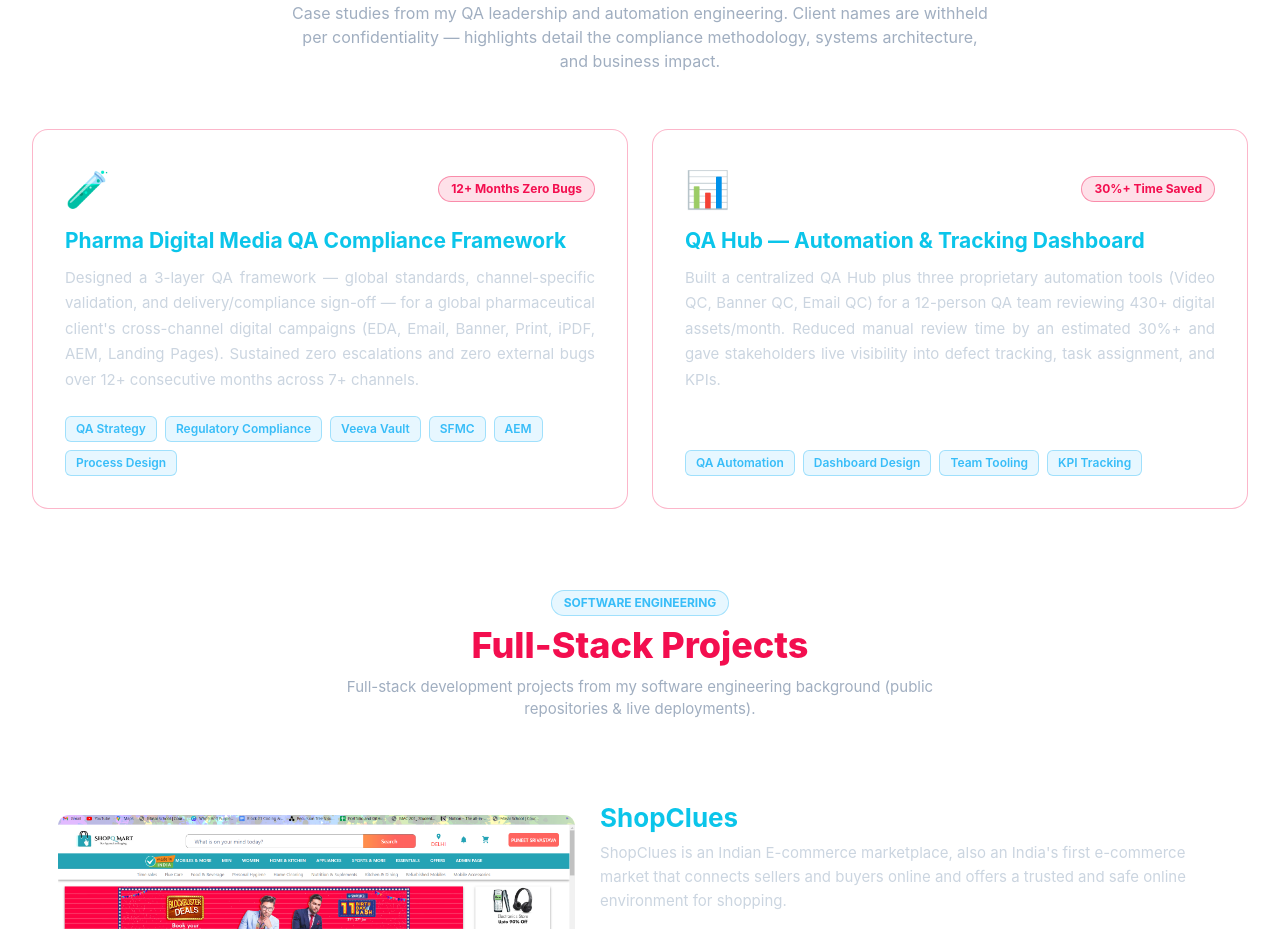
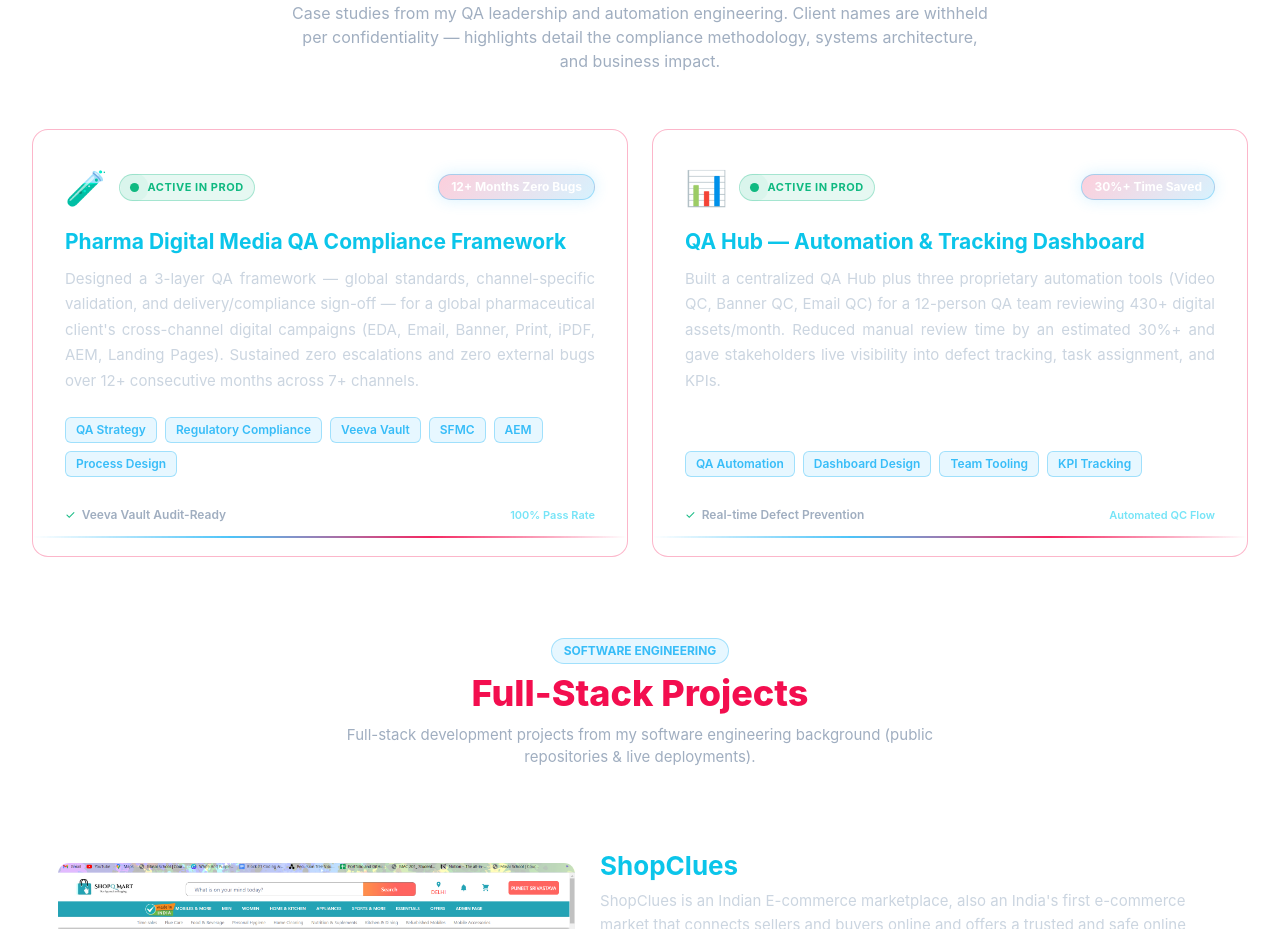
Before and after one commit to CodexPuneet/CodexPuneet.github.io, a React (Create React App) app: page / in a window 1280 px wide. Shown: the part 7980-8909 px from the top of the page. Built offline with nearby package versions, Linux system fonts and the light colour scheme.

Commit message:
Add dynamic QA scanner laser beam, pulse telemetry, and interactive animations to testing projects

```diff
--- a/src/Pages/Home.css
+++ b/src/Pages/Home.css
@@ -163,3 +163,96 @@
   border: 1px solid rgba(56, 189, 248, 0.4);
   color: #38bdf8;
 }
+
+/* QA & Testing Interactive Animations */
+.qa-card-animated {
+  position: relative;
+  overflow: hidden;
+  transition: all 0.4s cubic-bezier(0.4, 0, 0.2, 1);
+}
+
+.qa-card-animated::before {
+  content: '';
+  position: absolute;
+  top: 0;
+  left: -150%;
+  width: 100%;
+  height: 100%;
+  background: linear-gradient(
+    90deg,
+    transparent 0%,
+    rgba(56, 189, 248, 0.08) 50%,
+    rgba(243, 14, 79, 0.1) 80%,
+    transparent 100%
+  );
+  transform: skewX(-25deg);
+  pointer-events: none;
+  transition: left 0.75s ease;
+}
+
+.qa-card-animated:hover::before {
+  left: 200%;
+}
+
+.qa-scan-line {
+  position: absolute;
+  top: 0;
+  left: 0;
+  right: 0;
+  height: 2px;
+  background: linear-gradient(90deg, transparent, #38bdf8, #f30e4f, transparent);
+  animation: qa__scan 4s cubic-bezier(0.4, 0, 0.2, 1) infinite;
+  opacity: 0.75;
+}
+
+@keyframes qa__scan {
+  0% {
+    top: 0%;
+    opacity: 0;
+  }
+  15% {
+    opacity: 0.9;
+  }
+  85% {
+    opacity: 0.9;
+  }
+  100% {
+    top: 100%;
+    opacity: 0;
+  }
+}
+
+.qa-radar-pulse {
+  display: inline-block;
+  width: 9px;
+  height: 9px;
+  border-radius: 50%;
+  background-color: #10b981;
+  box-shadow: 0 0 0 0 rgba(16, 185, 129, 0.7);
+  animation: radar__pulse 2s infinite;
+}
+
+@keyframes radar__pulse {
+  0% {
+    box-shadow: 0 0 0 0 rgba(16, 185, 129, 0.7);
+  }
+  70% {
+    box-shadow: 0 0 0 10px rgba(16, 185, 129, 0);
+  }
+  100% {
+    box-shadow: 0 0 0 0 rgba(16, 185, 129, 0);
+  }
+}
+
+.qa-metric-badge {
+  background: linear-gradient(135deg, rgba(243, 14, 79, 0.2), rgba(56, 189, 248, 0.2));
+  border: 1px solid rgba(56, 189, 248, 0.4);
+  box-shadow: 0 0 15px rgba(56, 189, 248, 0.2);
+  transition: all 0.3s ease;
+}
+
+.qa-card-animated:hover .qa-metric-badge {
+  box-shadow: 0 0 25px rgba(243, 14, 79, 0.4);
+  border-color: #f30e4f;
+  transform: scale(1.05);
+}
--- a/src/Pages/Project.jsx
+++ b/src/Pages/Project.jsx
@@ -1,10 +1,13 @@
-import { Box, Button, Flex, Grid, Heading, Img, Link, Text,} from '@chakra-ui/react'
+import { Box, Button, Flex, Grid, Heading, Img, Link, Text, HStack } from '@chakra-ui/react'
 import React from 'react'
 import { LinkIcon } from '@chakra-ui/icons'
+import { motion } from 'framer-motion'
 import Nordstrom from "../Images/Nordstrom.png";
 import Mentimeter from "../Images/Mentimeter.png";
 import ShopQ from "../Images/ShopQ.png";
 import Jio from "../Images/JioMart.png";
+
+const MotionBox = motion(Box);
 
 
 const Project = () => {
@@ -193,12 +196,16 @@
       </Box>
 
       <Grid templateColumns={{ base: '1fr', lg: 'repeat(2, 1fr)' }} gap={6} mb={20}>
-        {caseStudies.map((cs) => (
-          <Box
+        {caseStudies.map((cs, idx) => (
+          <MotionBox
             key={cs.id}
+            initial={{ opacity: 0, y: 24 }}
+            whileInView={{ opacity: 1, y: 0 }}
+            viewport={{ once: true }}
+            transition={{ duration: 0.5, delay: idx * 0.15 }}
             p={{ base: 6, md: 8 }}
             borderRadius="2xl"
-            className="glass-card"
+            className="glass-card qa-card-animated"
             border="1px solid"
             borderColor="rgba(243, 14, 79, 0.3)"
             position="relative"
@@ -206,22 +213,39 @@
             flexDirection="column"
             justifyContent="space-between"
           >
+            {/* Animated QA Scanner Laser Beam */}
+            <Box className="qa-scan-line" />
+
             <Box>
-              <Flex justify="space-between" align="center" mb={3}>
-                <Text fontSize="36px">{cs.icon}</Text>
-                <span className="badge-accent px-3 py-1 rounded-full text-xs font-bold">
+              {/* Header Telemetry Row */}
+              <Flex justify="space-between" align="center" mb={4}>
+                <Flex align="center" gap={3}>
+                  <Text fontSize="34px">{cs.icon}</Text>
+                  <HStack spacing={2} px={2.5} py={1} borderRadius="full" bg="rgba(16, 185, 129, 0.1)" border="1px solid rgba(16, 185, 129, 0.3)">
+                    <span className="qa-radar-pulse" />
+                    <Text fontSize="11px" fontWeight={700} color="#10b981" letterSpacing="wider">
+                      ACTIVE IN PROD
+                    </Text>
+                  </HStack>
+                </Flex>
+
+                <span className="qa-metric-badge px-3 py-1 rounded-full text-xs font-bold text-white">
                   {cs.metric}
                 </span>
               </Flex>
+
               <Heading fontSize={{ base: '19px', md: '21px' }} color="cyan.400" mb={3} fontWeight={700}>
                 {cs.title}
               </Heading>
+
               <Text fontSize={{ base: '14px', md: '15px' }} lineHeight="1.7" color="gray.300" mb={6} textAlign="justify">
                 {cs.about}
               </Text>
             </Box>
 
-            <Flex wrap="wrap" gap={2}>
+            {/* Tags & Validation Checklist */}
+            <Box>
+              <Flex wrap="wrap" gap={2} mb={4}>
                 {cs.tags.map((tag, i) => (
                   <span
                     key={i}
@@ -231,7 +255,27 @@
                   </span>
                 ))}
               </Flex>
+
+              {/* Automated QA Checklist Pill */}
+              <Flex
+                align="center"
+                justify="space-between"
+                pt={3}
+                borderTop="1px solid"
+                borderColor="rgba(255, 255, 255, 0.08)"
+                fontSize="12px"
+                color="gray.400"
+              >
+                <HStack spacing={1.5}>
+                  <Text color="#10b981">✓</Text>
+                  <Text fontWeight={600}>{idx === 0 ? 'Veeva Vault Audit-Ready' : 'Real-time Defect Prevention'}</Text>
+                </HStack>
+                <Text fontSize="11px" color="cyan.300" fontWeight={600}>
+                  {idx === 0 ? '100% Pass Rate' : 'Automated QC Flow'}
+                </Text>
+              </Flex>
             </Box>
+          </MotionBox>
         ))}
       </Grid>
 
```
Lines whose indentation alone changed are shown as unchanged.
